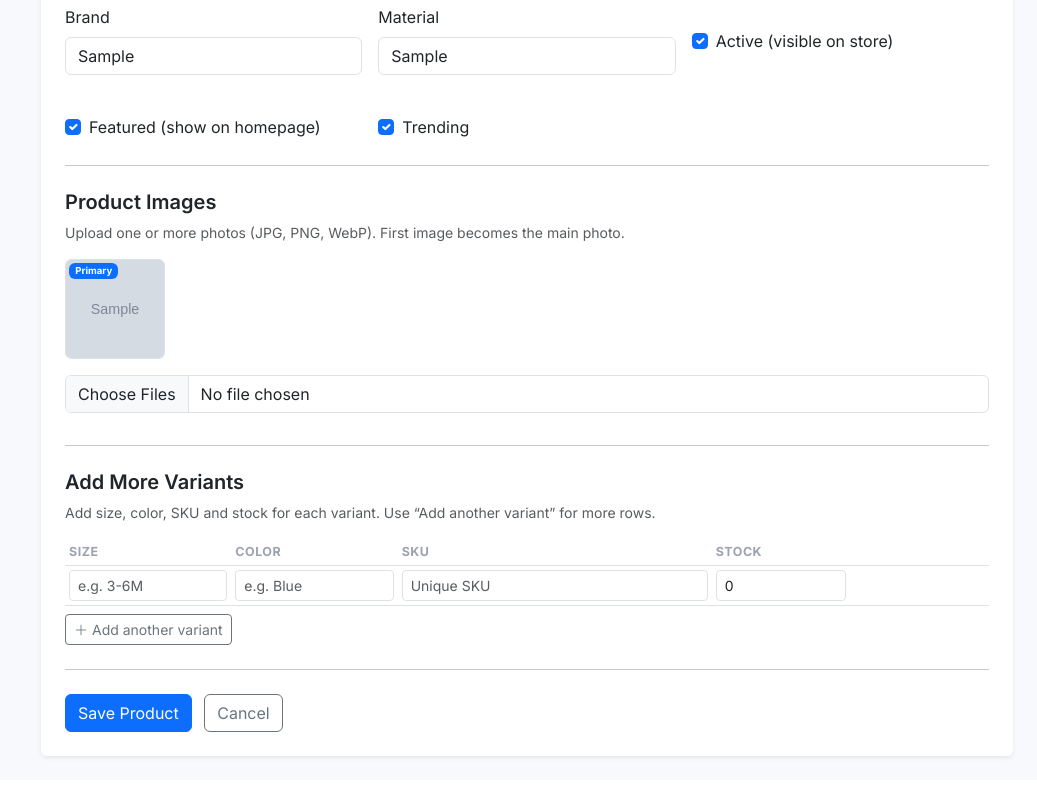
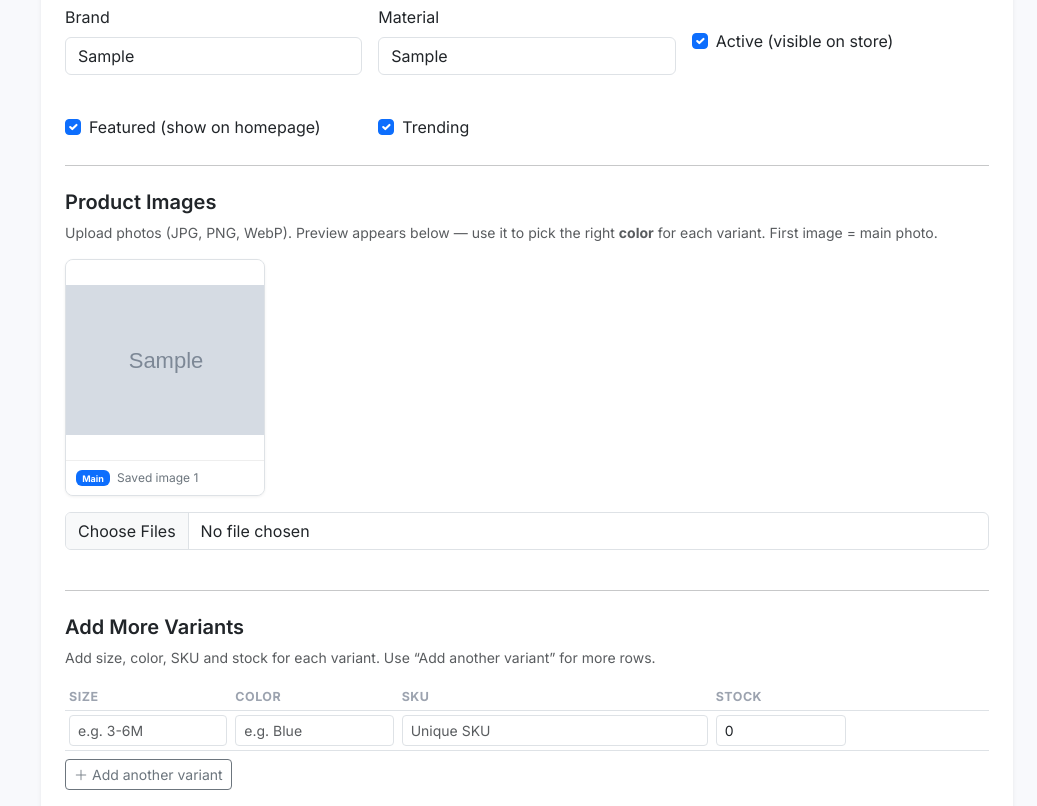
Before and after one commit to indistylex-jpg/Indistylex, a Flask app: page /admin/products/edit/1 in a window 1280 px wide. Shown: the part 804-1610 px from the top of the page, without its empty margins (243-1280 px from the left). Before the commit the page ends 1563 px from the top, so only its background shows below. Run offline with Flask 3, Linux system fonts and the light colour scheme; a user stored in the database is signed in; tables that the repository leaves empty hold one stand-in row (values such as "Sample post"); grey boxes marked "Sample" are stand-in pictures; some libraries are stand-ins or nearby versions.

Commit message:
Fix product image preview blocked by CSP and enlarge thumbnails.
Allow blob URLs in img-src so file-picker previews render, and show 200px contain-fit previews with filenames to help pick variant colors before save.

Co-authored-by: Cursor <cursoragent@cursor.com>

```diff
--- a/app/__init__.py
+++ b/app/__init__.py
@@ -72,7 +72,7 @@ def create_app(config_name=None):
             "https://www.googletagmanager.com https://www.google-analytics.com; "
             "style-src 'self' 'unsafe-inline' https://cdn.jsdelivr.net https://fonts.googleapis.com; "
             "font-src 'self' https://fonts.gstatic.com https://cdn.jsdelivr.net; "
-            "img-src 'self' data: https:; "
+            "img-src 'self' data: blob: https:; "
             "connect-src 'self' https://cdn.jsdelivr.net https://fonts.googleapis.com https://fonts.gstatic.com "
             "https://www.googletagmanager.com https://www.google-analytics.com https://analytics.google.com "
             "https://region1.google-analytics.com https://region1.analytics.google.com; "
--- a/app/templates/admin/product_form.html
+++ b/app/templates/admin/product_form.html
@@ -1,8 +1,49 @@
 {% extends "admin/base_admin.html" %}
 {% block title %}{{ title }}{% endblock %}
 
-{% block content %}
-<div class="mb-4">
+{% block extra_css %}
+<style>
+  .product-image-preview-grid {
+    display: flex;
+    flex-wrap: wrap;
+    gap: 1rem;
+    margin-top: 1rem;
+  }
+  .product-image-preview-item,
+  .product-image-saved-item {
+    width: 200px;
+    border: 1px solid #dee2e6;
+    border-radius: 0.5rem;
+    overflow: hidden;
+    background: #f8f9fa;
+    box-shadow: 0 1px 3px rgba(0,0,0,.06);
+  }
+  .product-image-preview-item img,
+  .product-image-saved-item img {
+    width: 200px;
+    height: 200px;
+    object-fit: contain;
+    display: block;
+    background: #fff;
+  }
+  .product-image-preview-caption {
+    padding: 0.5rem 0.65rem;
+    font-size: 0.75rem;
+    color: #6c757d;
+    white-space: nowrap;
+    overflow: hidden;
+    text-overflow: ellipsis;
+    border-top: 1px solid #eee;
+    background: #fff;
+  }
+  .product-image-preview-item.is-primary {
+    border-color: #0d6efd;
+    box-shadow: 0 0 0 2px rgba(13,110,253,.15);
+  }
+</style>
+{% endblock %}
+
+{% block content %}<div class="mb-4">
   <a href="{{ url_for('admin.products') }}" class="text-decoration-none">
     <i class="bi bi-arrow-left me-1"></i>Back to Products
   </a>
@@ -109,27 +150,27 @@
 
       <hr class="my-4">
       <h5 class="fw-semibold">Product Images</h5>
-      <p class="text-muted small mb-3">Upload one or more photos (JPG, PNG, WebP). First image becomes the main photo.</p>
+      <p class="text-muted small mb-3">Upload photos (JPG, PNG, WebP). Preview appears below — use it to pick the right <strong>color</strong> for each variant. First image = main photo.</p>
 
       {% if product and images %}
-      <div class="d-flex flex-wrap gap-3 mb-3">
+      <div class="product-image-preview-grid mb-3">
         {% for img in images %}
-        <div class="position-relative">
-          <img src="{{ image_url(img.image_url) }}"
-               class="rounded border" style="width:100px; height:100px; object-fit:cover;">
-          {% if img.is_primary %}
-          <span class="badge bg-primary position-absolute top-0 start-0 m-1" style="font-size:0.6rem;">Primary</span>
-          {% endif %}
+        <div class="product-image-saved-item position-relative">
+          <img src="{{ image_url(img.image_url) }}" alt="Product photo">
+          <div class="product-image-preview-caption">
+            {% if img.is_primary %}<span class="badge bg-primary me-1">Main</span>{% endif %}
+            Saved image {{ loop.index }}
+          </div>
         </div>
         {% endfor %}
       </div>
       {% endif %}
 
       <div class="mb-2">
-        <input type="file" name="images" class="form-control" accept="image/jpeg,image/png,image/webp" multiple>
+        <input type="file" name="images" id="product-images-input" class="form-control"
+               accept="image/jpeg,image/jpg,image/png,image/webp" multiple>
       </div>
-      <div id="image-preview" class="d-flex flex-wrap gap-2 mt-2"></div>
-
+      <div id="image-preview" class="product-image-preview-grid"></div>
       <hr class="my-4">
       <h5 class="fw-semibold">{{ 'Add More Variants' if product else 'Variants' }}</h5>
       <p class="text-muted small mb-3">Add size, color, SKU and stock for each variant. Use “Add another variant” for more rows.</p>
@@ -188,8 +229,9 @@
   const rows = document.getElementById('variant-rows');
   const addBtn = document.getElementById('add-variant-row');
   const tpl = document.getElementById('variant-row-template');
-  const imageInput = document.querySelector('input[name="images"]');
+  const imageInput = document.getElementById('product-images-input');
   const preview = document.getElementById('image-preview');
+  let previewUrls = [];
 
   addBtn?.addEventListener('click', function () {
     rows.appendChild(tpl.content.cloneNode(true));
@@ -204,15 +246,46 @@
     }
   });
 
+  function clearPreviewUrls() {
+    previewUrls.forEach(function (url) { URL.revokeObjectURL(url); });
+    previewUrls = [];
+  }
+
+  function renderImagePreviews(files) {
+    clearPreviewUrls();
+    preview.innerHTML = '';
+    if (!files || !files.length) return;
+
+    Array.from(files).forEach(function (file, index) {
+      if (!file.type.startsWith('image/')) return;
+
+      const card = document.createElement('div');
+      card.className = 'product-image-preview-item' + (index === 0 ? ' is-primary' : '');
+
+      const img = document.createElement('img');
+      const url = URL.createObjectURL(file);
+      previewUrls.push(url);
+      img.src = url;
+      img.alt = file.name;
+
+      const caption = document.createElement('div');
+      caption.className = 'product-image-preview-caption';
+      if (index === 0) {
+        const badge = document.createElement('span');
+        badge.className = 'badge bg-primary me-1';
+        badge.textContent = 'Main';
+        caption.appendChild(badge);
+      }
+      caption.appendChild(document.createTextNode(file.name));
+
+      card.appendChild(img);
+      card.appendChild(caption);
+      preview.appendChild(card);
+    });
+  }
+
   imageInput?.addEventListener('change', function () {
-    preview.innerHTML = '';
-    Array.from(this.files || []).forEach(function (file) {
-      const img = document.createElement('img');
-      img.src = URL.createObjectURL(file);
-      img.className = 'rounded border';
-      img.style.cssText = 'width:80px;height:80px;object-fit:cover;';
-      preview.appendChild(img);
-    });
+    renderImagePreviews(this.files);
   });
 })();
 </script>
```
